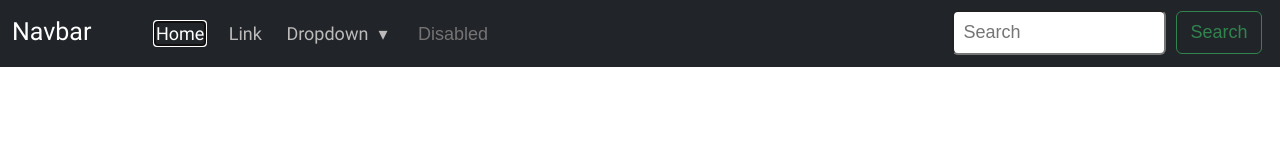
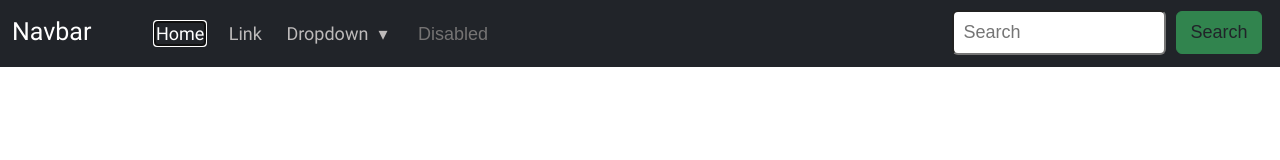
Before and after one commit to George-spx/html-stack, a plain HTML site: page start.html in a window 1280 px wide. In both pictures the pointer is over the button "Search". Drawn offline with Linux system fonts and the light colour scheme.

Commit message:
feat: add hover on search-button

```diff
--- a/style.css
+++ b/style.css
@@ -91,6 +91,19 @@ button[disabled] {
     color: var(--green);
     background-color: transparent;
     margin-left: 6px;
+    cursor:pointer;
+}
+
+.search-button:hover{
+    border: 1px solid var(--green);
+    padding: 10px;
+    border-radius: 6px;
+    width: 86px;
+    font-size: inherit;
+    color: var(--background-green);
+    background-color: var(--green);
+    margin-left: 6px;
+    cursor:pointer;
 }
 
 .hamburger-menu{
```
